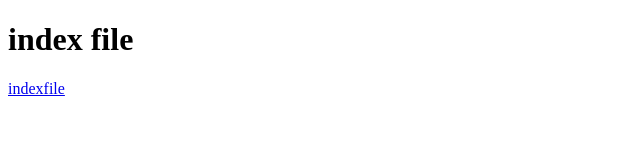
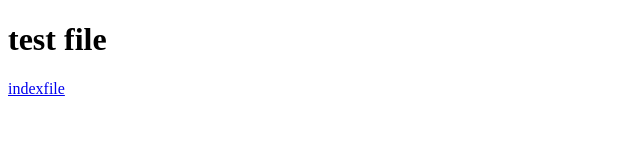
Before and after one commit to vasanthipoosa/project1, a plain HTML site: page test.html in a window 1280 px wide. Shown: the whole page, without its empty margins (0-640 px from the left). Drawn offline with Linux system fonts and the light colour scheme.

Commit message:
Update test.html

```diff
--- a/test.html
+++ b/test.html
@@ -7,7 +7,7 @@
     <title>    </title>
 </head>
 <body>
-  <h1>index file</h1>
+  <h1>test file</h1>
     <a href="./index.html">indexfile</a>
 
 </body>
```
